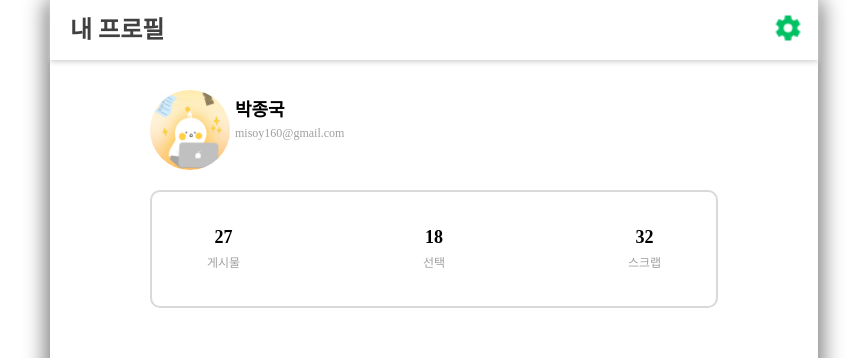
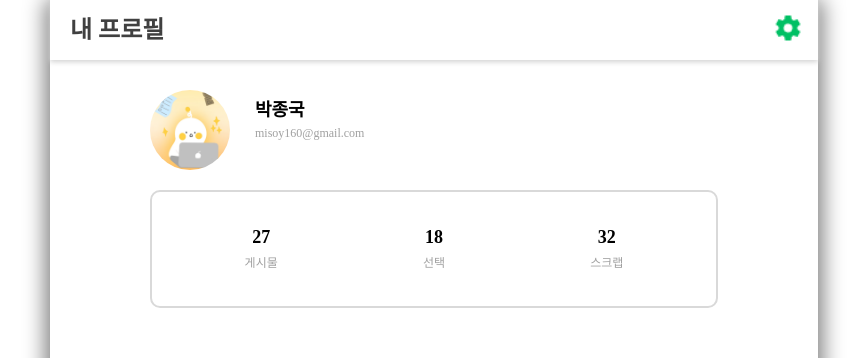
Before and after one commit to GDSC-Daejin/saboten-web, a Next.js app: page /mypage in a window 1280 px wide. Shown: the top 358 px of the page, without its empty margins (206-1073 px from the left). Built offline with nearby package versions, Linux system fonts and the light colour scheme; no server answers; a web font is replaced by a local one.

Commit message:
[feat] 마진수정

```diff
--- a/pages/mypage.js
+++ b/pages/mypage.js
@@ -22,10 +22,10 @@ const MyPage = () => {
                 <Container>
                     <ProfileFlex>
                         <ProfileImg src={ImgURL}/>
-                        <div>
+                        <InfoDiv>
                             <Text size="18px" bold='bold'>{`박종국`}</Text>
                             <Text  size="12px" color="var(--saboten-gray-500)">{`misoy160@gmail.com`}</Text>
-                        </div>
+                        </InfoDiv>
                     </ProfileFlex>
                     <PostData>
                         <Box>
@@ -83,11 +83,18 @@ const Container = styled.div`
   width: 100%;
   padding: 30px 100px;
   background-color: var(--saboten-white);
-
+  @media (max-width: 600px) {
+    padding: 30px 40px;
+  }
 `
 const Inner = styled(Flex)`
   overflow: auto;
   width: 90%;
+`
+const InfoDiv = styled.div`
+  margin-left: 20px;
+  align-items: center;
+  height: 80px;
 `
 const Box = styled.div`
   text-align: center;
@@ -153,7 +160,8 @@ const PostData = styled(Flex)`
   border: solid 2px var(--saboten-gray-200);
   border-radius: 10px;
   margin: 20px 0;
-  padding: 30px 50px;
+  padding: 30px 20px;
+  justify-content: space-around;
 `
 const ProfileFlex = styled.div`
     display: flex;
```
